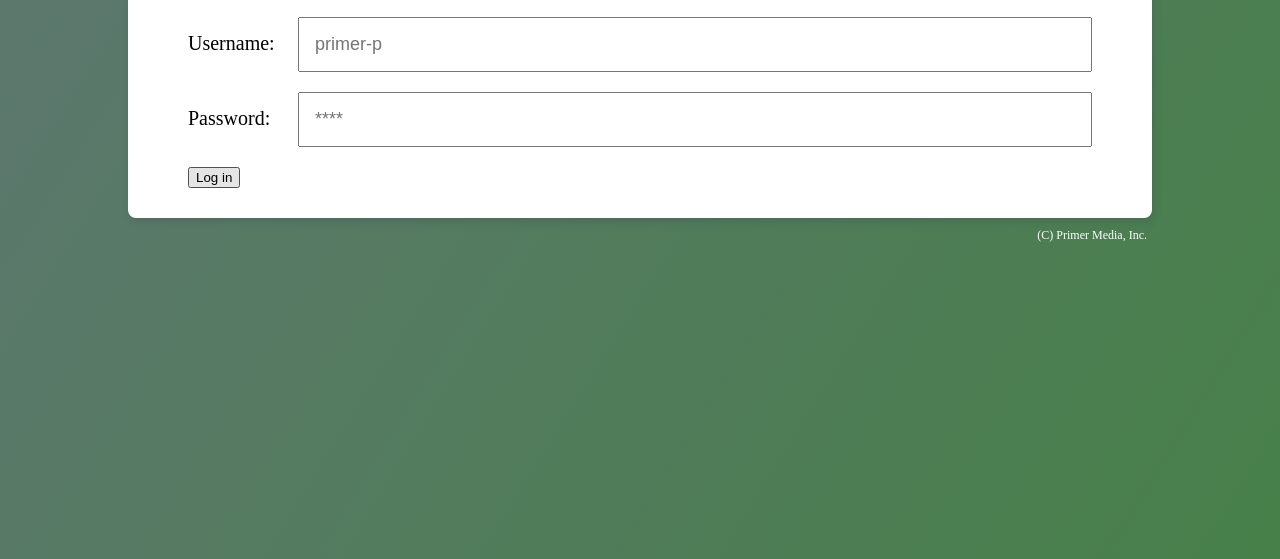
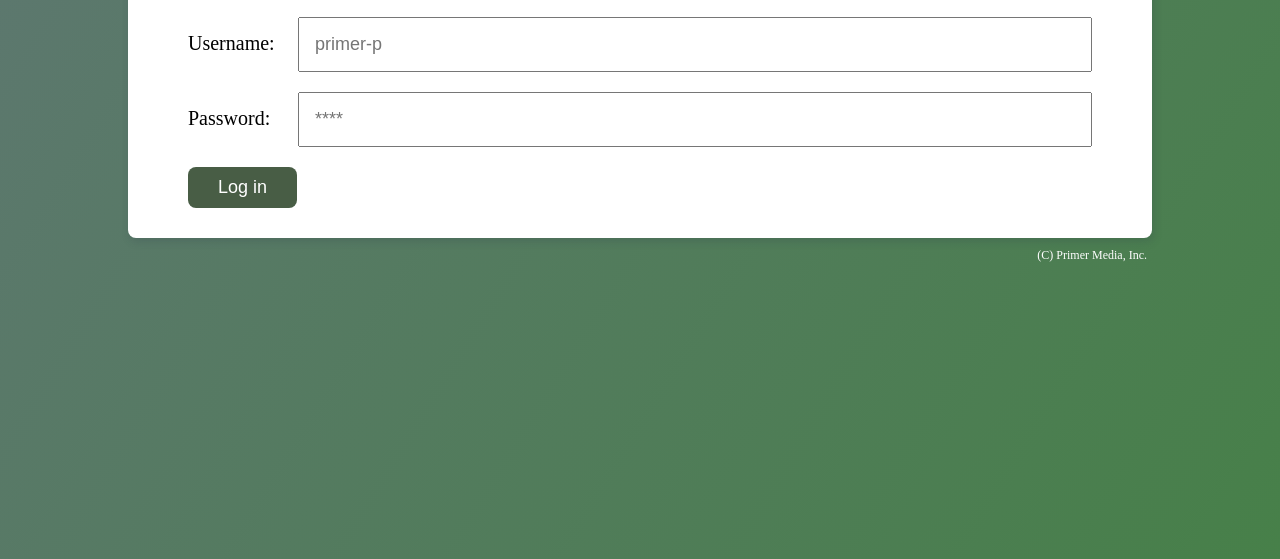
Before and after one commit to fym2558/advsystem.io, a plain HTML site: page index.html in a window 1280 px wide. In both pictures the pointer is over the button "Log in". Shown: the part 241-800 px from the top of the page. Drawn offline with Linux system fonts and the light colour scheme.

Commit message:
Add files via upload

```diff
--- a/index.html
+++ b/index.html
@@ -92,7 +92,7 @@
 			font-size: 18px;
 		}
 
-		.panel form label button{
+		.panel form button{
 		    background-color: #4f8a48;
 			border: 0;
 			color: white;
@@ -101,7 +101,7 @@
 			border-radius: 8px;
 		}
 
-		.panel form label button:hover{
+		.panel form button:hover{
 			background-color: #485d45!important;
 			transition: 0.3s linear background-color;
 		}
```
